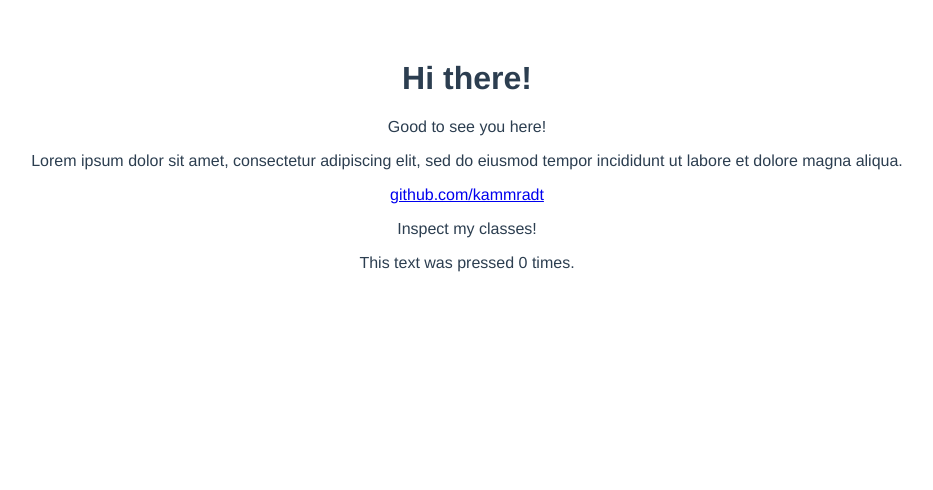
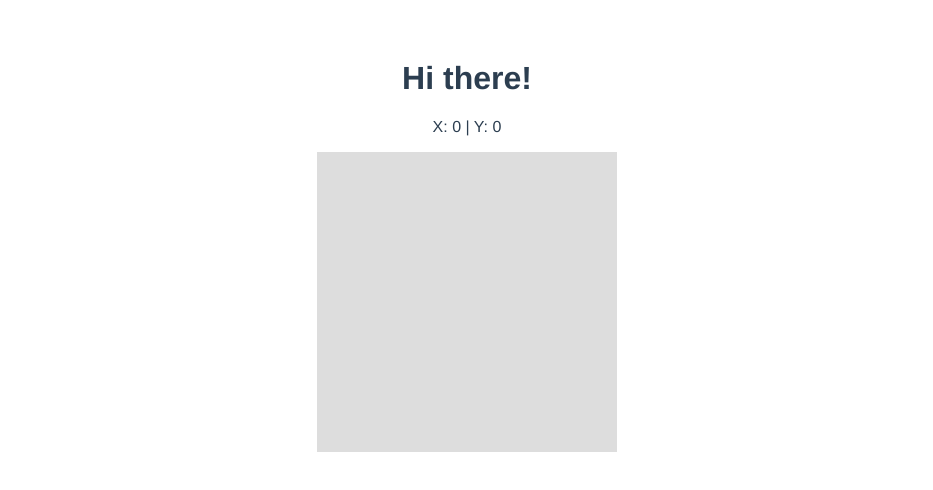
Before and after one commit to kammradt/udemy-vuejs-firebase, a Vue app in the folder basic-review-vue/: page / in a window 1280 px wide. Shown: the top 490 px of the page, without its empty margins (173-1106 px from the left). Built offline with nearby package versions, Linux system fonts and the light colour scheme.

Commit message:
:sparkles: - Events with @mousemove

```diff
--- a/basic-review-vue/src/App.vue
+++ b/basic-review-vue/src/App.vue
@@ -1,11 +1,10 @@
 <template>
   <div id="app">
     <h1>Hi there!</h1>
-    <p>{{ greet }}</p>
-    <p>{{ sayLorem() }}</p>
-    <a :href="githubUrl" target="_blank">github.com/kammradt</a>
-    <p :class="classes">Inspect my classes!</p>
-    <p @click="clicks++"> This text was pressed {{ clicks }} times.</p>
+    <p>X: {{ coords.x }} | Y: {{ coords.y }} </p>
+    <div class="canvas" @mousemove="getCoords">
+
+    </div>
   </div>
 </template>
 
@@ -15,15 +14,16 @@ export default {
   name: 'app',
   data() {
     return {
-      greet: 'Good to see you here!',
-      githubUrl: 'https://github.com/kammradt',
-      classes: ['red', 'blue', 'from', 'an', 'array'],
-      clicks: 0
+      coords: {
+        x: 0,
+        y: 0
+      }
     }
   },
-  methods:{
-    sayLorem() {
-      return 'Lorem ipsum dolor sit amet, consectetur adipiscing elit, sed do eiusmod tempor incididunt ut labore et dolore magna aliqua.'
+  methods: {
+    getCoords(e) {
+      this.coords.x = e.offsetX
+      this.coords.y = e.offsetY
     }
   }
 }
@@ -38,4 +38,11 @@ export default {
   color: #2c3e50;
   margin-top: 60px;
 }
+.canvas {
+  width: 300px;
+  height: 300px;
+  margin-top: 20px;
+  background: #ddd;
+  margin: auto
+}
 </style>
```
